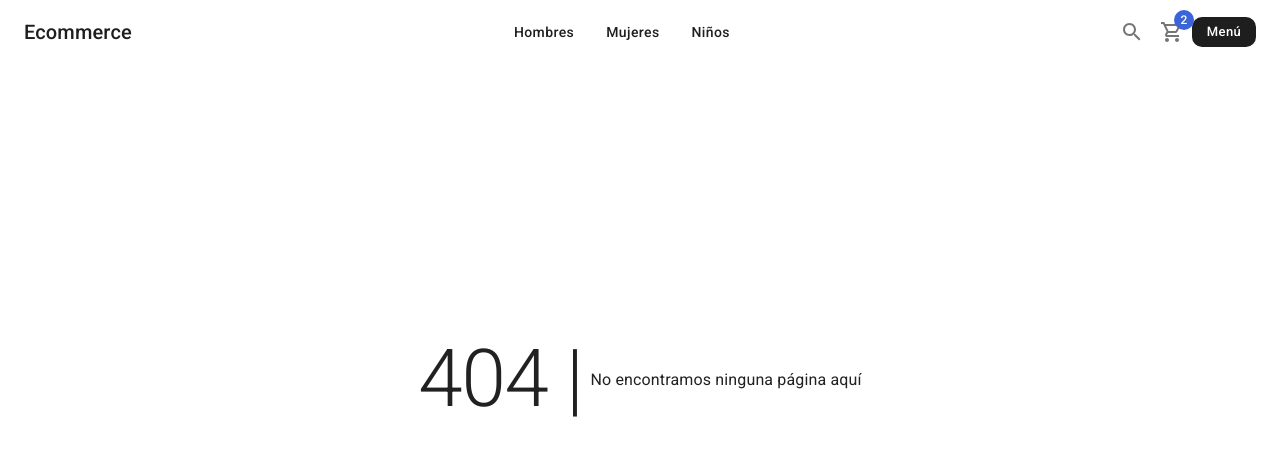
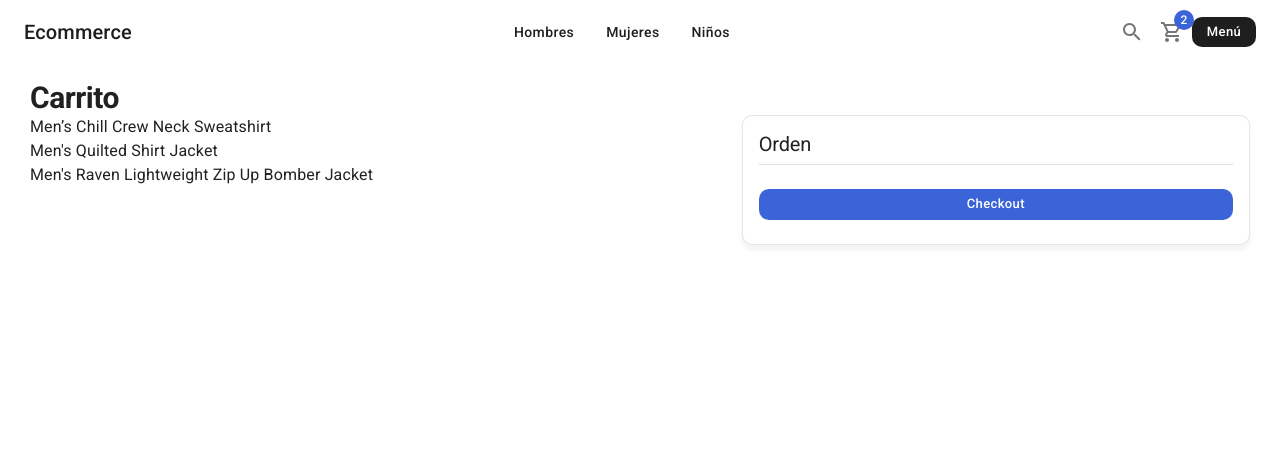
Before and after one commit to Ernestolop/NextEcommerce, a Next.js app: page /cart in a window 1280 px wide. Before the commit this address had no page. Shown: the top 456 px of the page. Built offline with nearby package versions, Linux system fonts and the light colour scheme.

Commit message:
feat:addCartPage

```diff
--- /dev/null
+++ b/src/components/cart/CartList.jsx
@@ -0,0 +1,22 @@
+import { Typography } from "@mui/material";
+import { initialData } from "@/database/products";
+
+const productsInCart = [
+    initialData.products[0],
+    initialData.products[1],
+    initialData.products[2]
+];
+
+const CartList = () => {
+    return (
+        <>
+            {
+                productsInCart.map(product => (
+                    <Typography key={product.slug}>{product.title}</Typography>
+                ))
+            }
+        </>
+    )
+}
+
+export default CartList;
--- /dev/null
+++ b/src/components/cart/index.js
@@ -0,0 +1 @@
+export { default as CartList } from './CartList';
--- /dev/null
+++ b/src/pages/cart/index.jsx
@@ -0,0 +1,34 @@
+import { Typography, Grid, Card, CardContent, Divider, Box, Button } from "@mui/material";
+import { ShopLayout } from "@/components/layouts";
+import { CartList } from "@/components/cart";
+
+const CartPage = () => {
+    return (
+        <ShopLayout
+            title='Carrito'
+            description='Carrito de compras'
+            kw='Carrito'
+        >
+            <Typography variant="h1" component="h1">Carrito</Typography>
+            <Grid container>
+                <Grid item xs={12} sm={7}>
+                    <CartList />
+                </Grid>
+                <Grid item xs={12} sm={5}>
+                    <Card className='summary-card'>
+                        <CardContent>
+                            <Typography variant="h2">Orden</Typography>
+                            <Divider sx={{ my: 1 }} />
+                            {/* <CartSummary /> */}
+                            <Box sx={{ mt: 3 }}>
+                                <Button color='secondary' className='circular-btn' fullWidth>Checkout</Button>
+                            </Box>
+                        </CardContent>
+                    </Card>
+                </Grid>
+            </Grid>
+        </ShopLayout>
+    )
+}
+
+export default CartPage;
```
